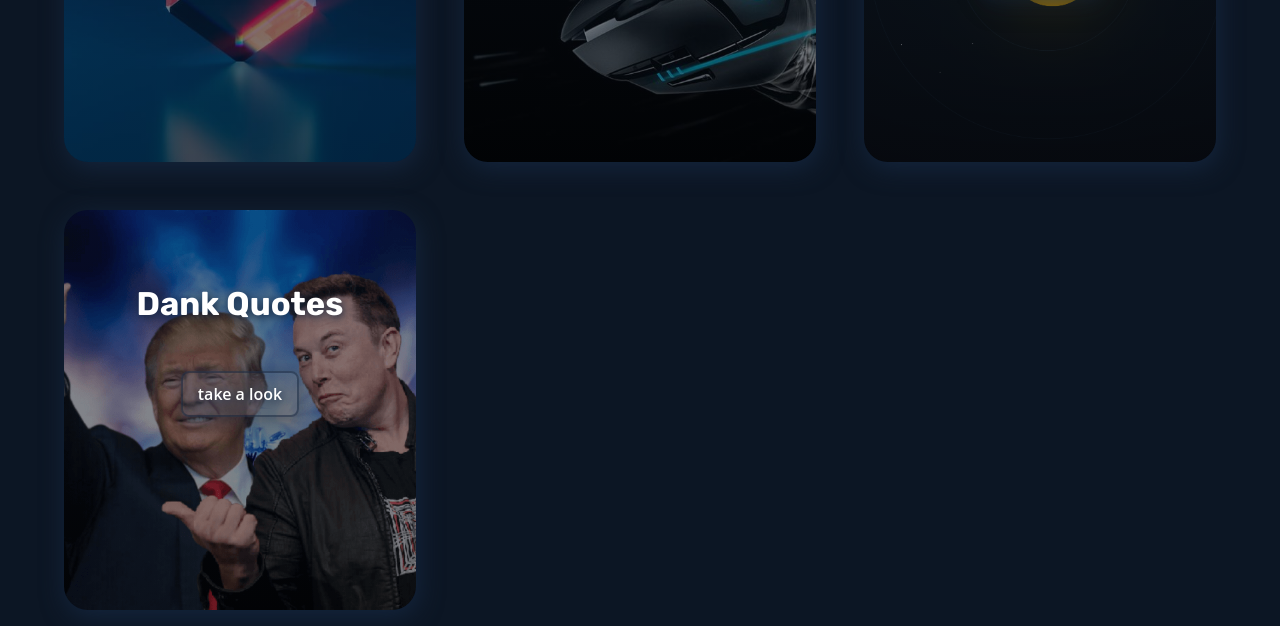
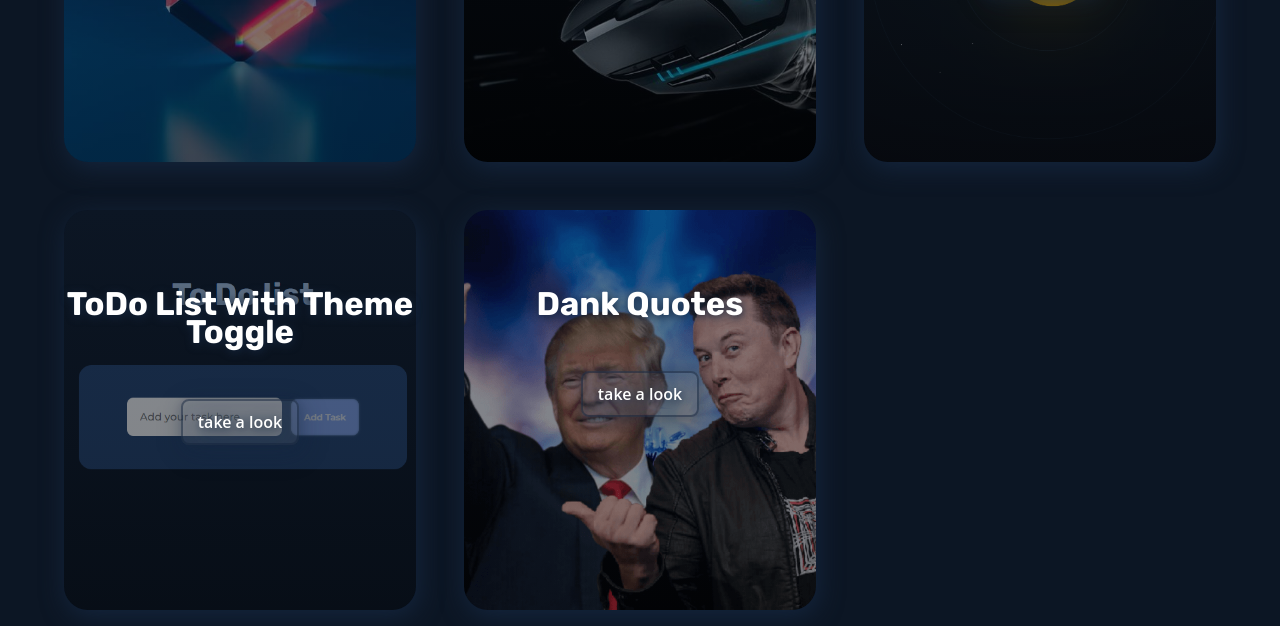
Before and after one commit to ryancangela/ryanangela-website, a plain HTML site: page index.html in a window 1280 px wide. Shown: the part 464-1090 px from the top of the page. Drawn offline with nearby package versions, Linux system fonts and the light colour scheme; a web font is replaced by a local one.

Commit message:
update with todo list
still have more work to do on todo list but wanted easy access

```diff
--- a/index.html
+++ b/index.html
@@ -51,6 +51,14 @@
                 </div>
             </div>
 
+            <div class="project-block todolist-card animate__animated animate__fadeInUp" id="hover-here">
+                <div class="projects-details" id="show-here">
+                    <h3>ToDo List with Theme Toggle</h3>
+                    <p>objective: practice javascript with a function & ui design</p>
+                    <a href="https://solar-system-inmotion.netlify.app/">take a look</a>
+                </div>
+            </div>
+
             <div class="project-block dankquote-card animate__animated animate__fadeInUp" id="hover-here">
                 <div class="projects-details" id="show-here">
                     <h3>Dank Quotes</h3>
--- a/scripts.js
+++ b/scripts.js
@@ -0,0 +1,4 @@
+document.getElementById("demo").innerHTML = myFunction("John");
+function myFunction(name) {
+    return "Hello " + name;
+  }
--- a/styles.css
+++ b/styles.css
@@ -77,17 +77,28 @@ h1 span {
   transition: all 1s ease-in-out;
 }
 
+.projects .todolist-card {
+  background-image: linear-gradient(to bottom, #0c162480, #03060a80),
+    url("assets/images/todo-screen.png");
+  background-size: cover;
+  background-position: center;
+  transition: all 1s ease-in-out;
+}
+
 .nft-card {
   animation-delay: 0.5s;
 }
 .logitech-g502-card {
   animation-delay: 0.55s;
 }
-.dankquote-card {
+.solarsystem-card {
   animation-delay: 0.6s;
 }
-.solarsystem-card {
+.todolist-card {
   animation-delay: 0.65s;
+}
+.dankquote-card {
+  animation-delay: 0.7s;
 }
 
 .projects-details {
```
Also changed, not shown: assets/images/todo-screen.png (added).
